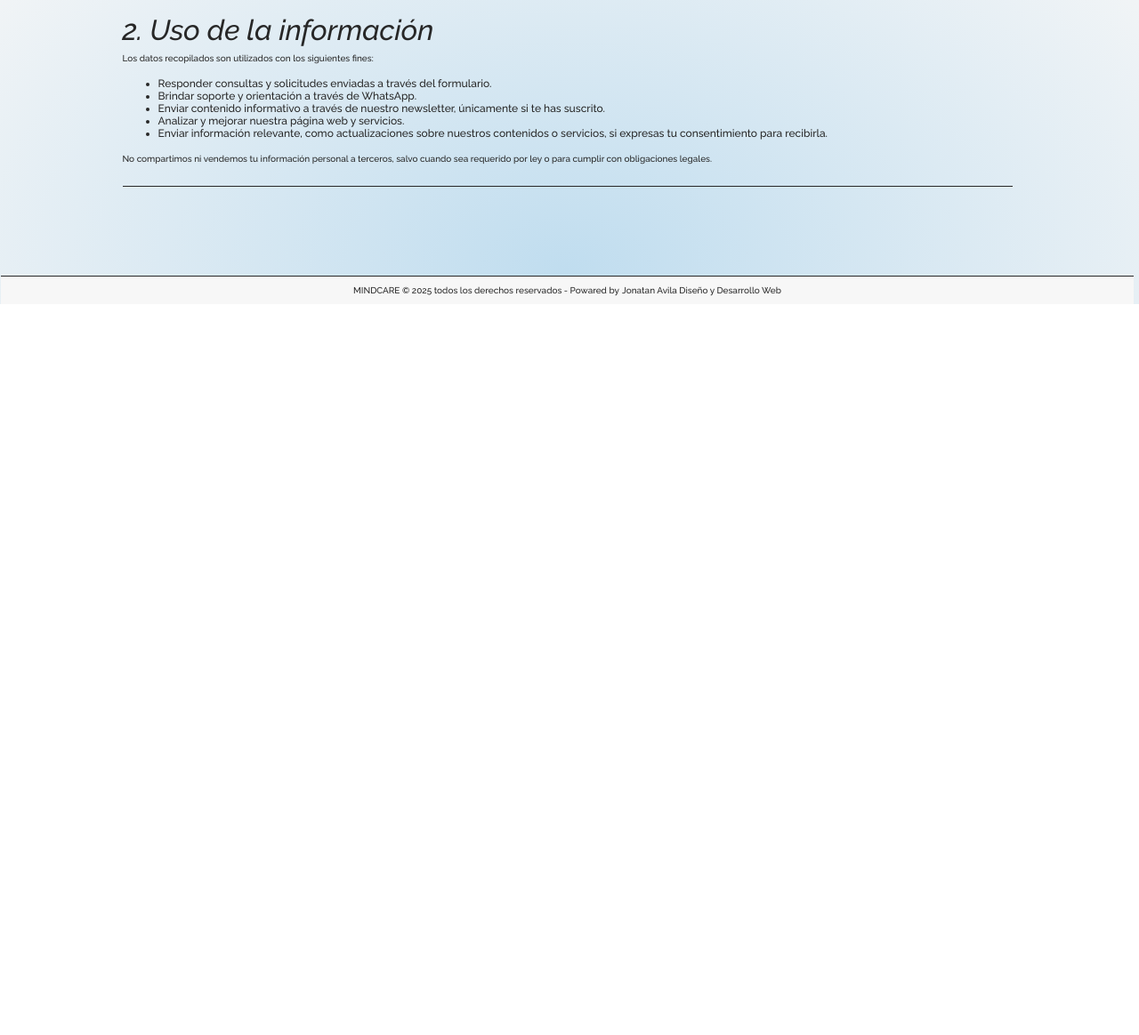
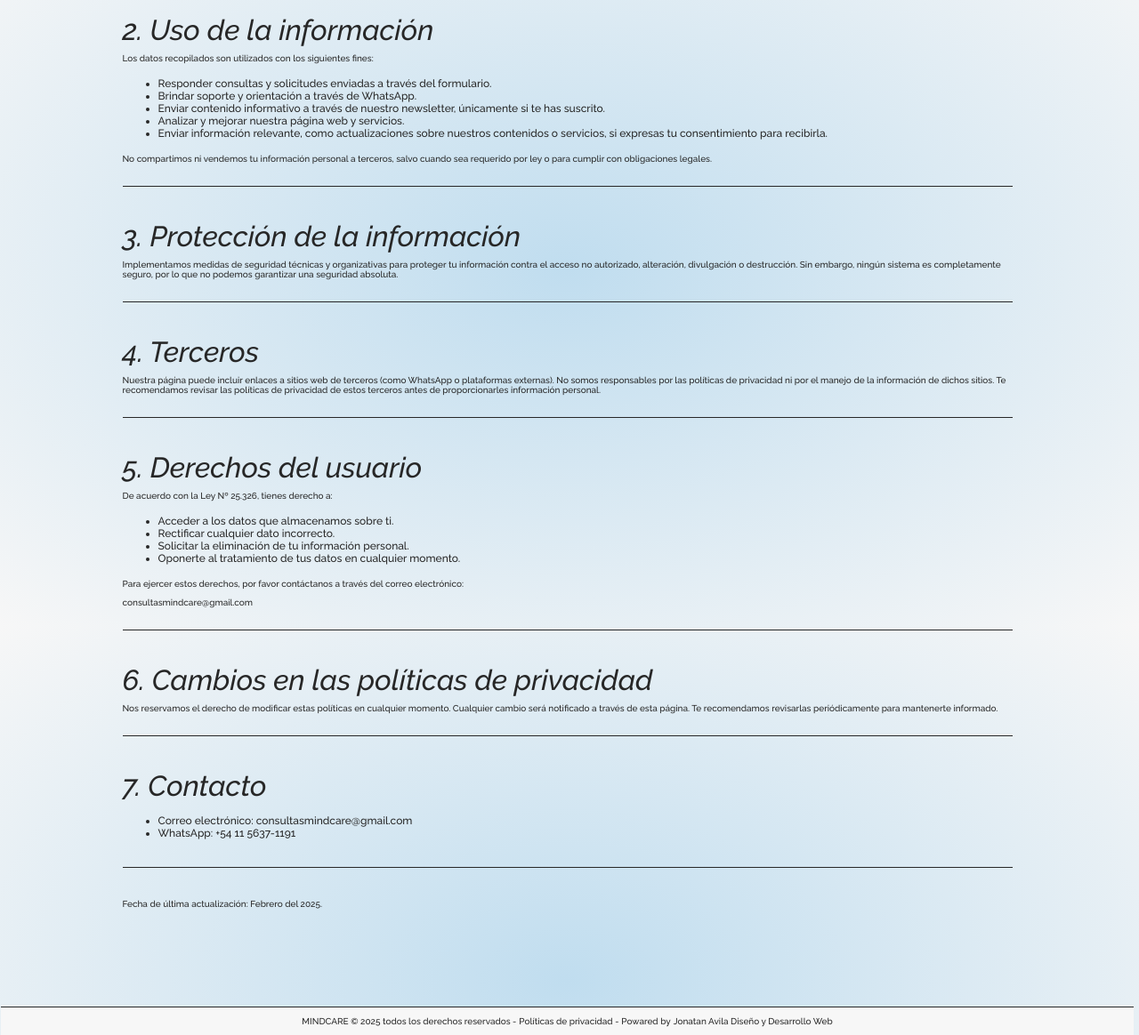
Before and after one commit to JONAAVILA/mindcare-frontend, an Astro site: page /privacidad in a window 1280 px wide. Shown: the part 896-2060 px from the top of the page at 89% size. Before the commit the page ends 1238 px from the top, so only its background shows below. Built offline with nearby package versions, Linux system fonts and the light colour scheme; Astro itself is replaced by a stand-in of ours.

Commit message:
privacy policies complete

```diff
--- a/src/components/Footer.astro
+++ b/src/components/Footer.astro
@@ -5,6 +5,9 @@ const year = new Date().getFullYear()
 <section>
     <footer>
         {`MINDCARE © ${year} todos los derechos reservados - `}
+        <a href="/privacidad">
+            Políticas de privacidad -
+        </a>
         Powared by
         <a
             href="https://www.google.com/search?q=Jonatan+Avila+Desarrollador+Web+Full+Stack+-+Dise%C3%B1ador+Web&stick=H4sIAAAAAAAA_-NgU1I1qLA0TTQ2SktOSjFPNktLNDG3MqhISTE1NzA3tDA1MzdMszRIXcRq7ZWfl1iSmKfgWJaZk6jgklqcWFSUn5OTmJJfpBCemqTgVpqToxBckpicraCr4JJZnHp4I0wOALOQqlZnAAAA&hl=es-419&mat=CVgOLeHDGpajElcBqiIDwok-81A3Pgs2HElC9HnkHGX6cpnTXztf-7pFwxPEverY-Wn4IteS9nLzjpLqfxHLJklKP_6GlrD1jh6tSfupQ7bqxd2RBDxtQgsXorpf-mFcyUs&authuser=0"
@@ -30,6 +33,9 @@ const year = new Date().getFullYear()
         font-size: 10px;
         gap: 3px;
 	}
+    a:hover{
+		color: var(--rose_color);
+	}
 
     @media
         (width < 700px){
--- a/src/pages/404.astro
+++ b/src/pages/404.astro
@@ -7,7 +7,7 @@ const path = Astro.url.pathname.toUpperCase()
     <section>
         <div>
             <h1>ERROR 404</h1>
-            <h2>LA DIRECCIÓN "{path}" NO EXISTE 🤷‍♂️</h2>
+            <h2>La dirección "{path}" no existe! 🤷‍♂️</h2>
         </div>
     </section>
 </Layout>
--- a/src/pages/privacidad.astro
+++ b/src/pages/privacidad.astro
@@ -47,6 +47,40 @@ import Layout from "../layouts/Layout.astro";
                 </ul>
                 <p>No compartimos ni vendemos tu información personal a terceros, salvo cuando sea requerido por ley o para cumplir con obligaciones legales.</p>
             </div>
+            <div class="privacy_article_box"  >
+                <h3>3. Protección de la información</h3>
+                <p>Implementamos medidas de seguridad técnicas y organizativas para proteger tu información contra el acceso no autorizado, alteración, divulgación o destrucción. Sin embargo, ningún sistema es completamente seguro, por lo que no podemos garantizar una seguridad absoluta.</p>
+            </div>
+            <div class="privacy_article_box" >
+                <h3>4. Terceros</h3>
+                <p>Nuestra página puede incluir enlaces a sitios web de terceros (como WhatsApp o plataformas externas). No somos responsables por las políticas de privacidad ni por el manejo de la información de dichos sitios. Te recomendamos revisar las políticas de privacidad de estos terceros antes de proporcionarles información personal.</p>
+            </div>
+            <div class="privacy_article_box" >
+                <h3>5. Derechos del usuario</h3>
+                <p>De acuerdo con la Ley Nº 25.326, tienes derecho a:</p>
+                <ul>
+                    <li>Acceder a los datos que almacenamos sobre ti.</li>
+                    <li>Rectificar cualquier dato incorrecto.</li>
+                    <li>Solicitar la eliminación de tu información personal.</li>
+                    <li>Oponerte al tratamiento de tus datos en cualquier momento.</li>
+                </ul>
+                <p>Para ejercer estos derechos, por favor contáctanos a través del correo electrónico:</p>
+                <p>consultasmindcare@gmail.com</p>
+            </div>
+            <div class="privacy_article_box" >
+                <h3>6. Cambios en las políticas de privacidad</h3>
+                <p>Nos reservamos el derecho de modificar estas políticas en cualquier momento. Cualquier cambio será notificado a través de esta página. Te recomendamos revisarlas periódicamente para mantenerte informado.</p>
+            </div>
+            <div class="privacy_article_box" >
+                <h3>7. Contacto</h3>
+                <ul>
+                    <li>Correo electrónico: consultasmindcare@gmail.com</li>
+                    <li>WhatsApp: +54 11 5637-1191</li>
+                </ul>
+            </div>
+            <div>
+                <p>Fecha de última actualización: Febrero del 2025.</p>
+            </div>
         </article>
     </section>
 </Layout>
```
